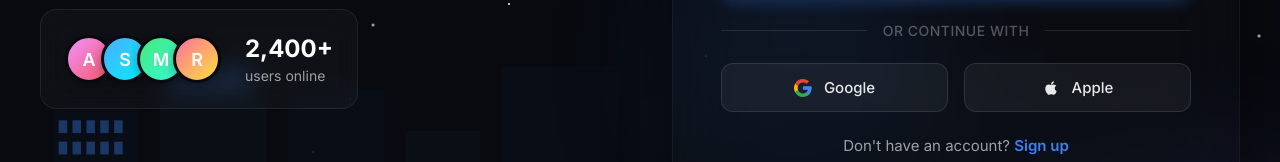
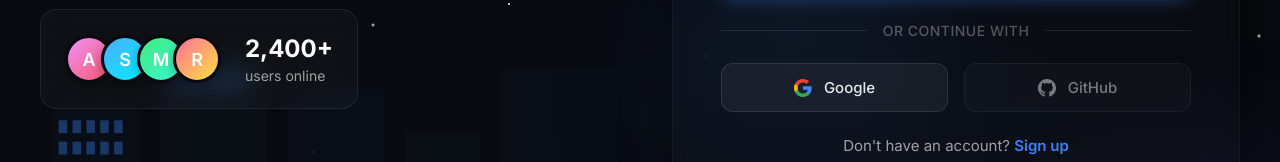
Before and after one commit to sakshampokharel01-beep/Chatter, a React (Vite) app: page / in a window 1280 px wide. Both pictures are taken after a click on the button "Get Started". Shown: the part 477-639 px from the top of the page. Built offline with nearby package versions, Linux system fonts and the light colour scheme; no server answers; a web font is replaced by a local one.

Commit message:
Remove Apple Sign-In (requires paid Apple Developer account)

```diff
--- a/src/components/AuthScreenNew.jsx
+++ b/src/components/AuthScreenNew.jsx
@@ -1,5 +1,5 @@
 import React, { useState, useEffect } from 'react';
-import { signInWithGoogle, signInWithApple, signInAsGuest, signUpWithEmail, signInWithEmail } from '../firebase';
+import { signInWithGoogle, signInAsGuest, signUpWithEmail, signInWithEmail } from '../firebase';
 import '../styles/AuthScreenNew.css';
 
 function GoogleIcon() {
@@ -69,20 +69,6 @@ export default function AuthScreenNew({ onBack }) {
     } catch (err) {
       if (err.code !== 'auth/popup-closed-by-user') {
         setError(err.message || 'Google sign-in failed');
-      }
-    } finally {
-      setLoading(null);
-    }
-  };
-
-  const handleAppleSignIn = async () => {
-    setLoading('apple');
-    setError('');
-    try {
-      await signInWithApple();
-    } catch (err) {
-      if (err.code !== 'auth/popup-closed-by-user') {
-        setError(err.message || 'Apple sign-in failed');
       }
     } finally {
       setLoading(null);
@@ -282,13 +268,9 @@ export default function AuthScreenNew({ onBack }) {
               {loading === 'google' ? <div className="spinner"></div> : <GoogleIcon />}
               Google
             </button>
-            <button
-              className="social-btn"
-              onClick={handleAppleSignIn}
-              disabled={loading === 'apple'}
-            >
-              {loading === 'apple' ? <div className="spinner"></div> : <AppleIcon />}
-              Apple
+            <button className="social-btn" disabled>
+              <GitHubIcon />
+              GitHub
             </button>
           </div>
 
--- a/src/firebase.js
+++ b/src/firebase.js
@@ -2,7 +2,6 @@ import { initializeApp } from 'firebase/app';
 import {
   getAuth,
   GoogleAuthProvider,
-  OAuthProvider,
   signInWithPopup,
   signInAnonymously,
   signOut,
@@ -66,10 +65,6 @@ export const storage = getStorage(app);
 const googleProvider = new GoogleAuthProvider();
 googleProvider.setCustomParameters({ prompt: 'select_account', login_hint: '' });
 
-const appleProvider = new OAuthProvider('apple.com');
-appleProvider.addScope('email');
-appleProvider.addScope('name');
-
 // ── Sign up with email + password ──────────────────────────
 export const signUpWithEmail = async (name, email, password) => {
   const result = await createUserWithEmailAndPassword(auth, email, password);
@@ -94,9 +89,6 @@ export const signInWithEmail = (email, password) =>
 // Always uses popup — redirect was silently failing because
 // getRedirectResult() was never awaited after the page returned.
 export const signInWithGoogle = () => signInWithPopup(auth, googleProvider);
-
-// ── Sign in with Apple ───────────────────────────────────────
-export const signInWithApple = () => signInWithPopup(auth, appleProvider);
 
 // ── Sign in as Anonymous guest ───────────────────────────────
 // Accepts a user-chosen name. Falls back to a random Guest# name.
```
Also changed, not shown: 1 other file (tests, documents, lock files or other folders).
